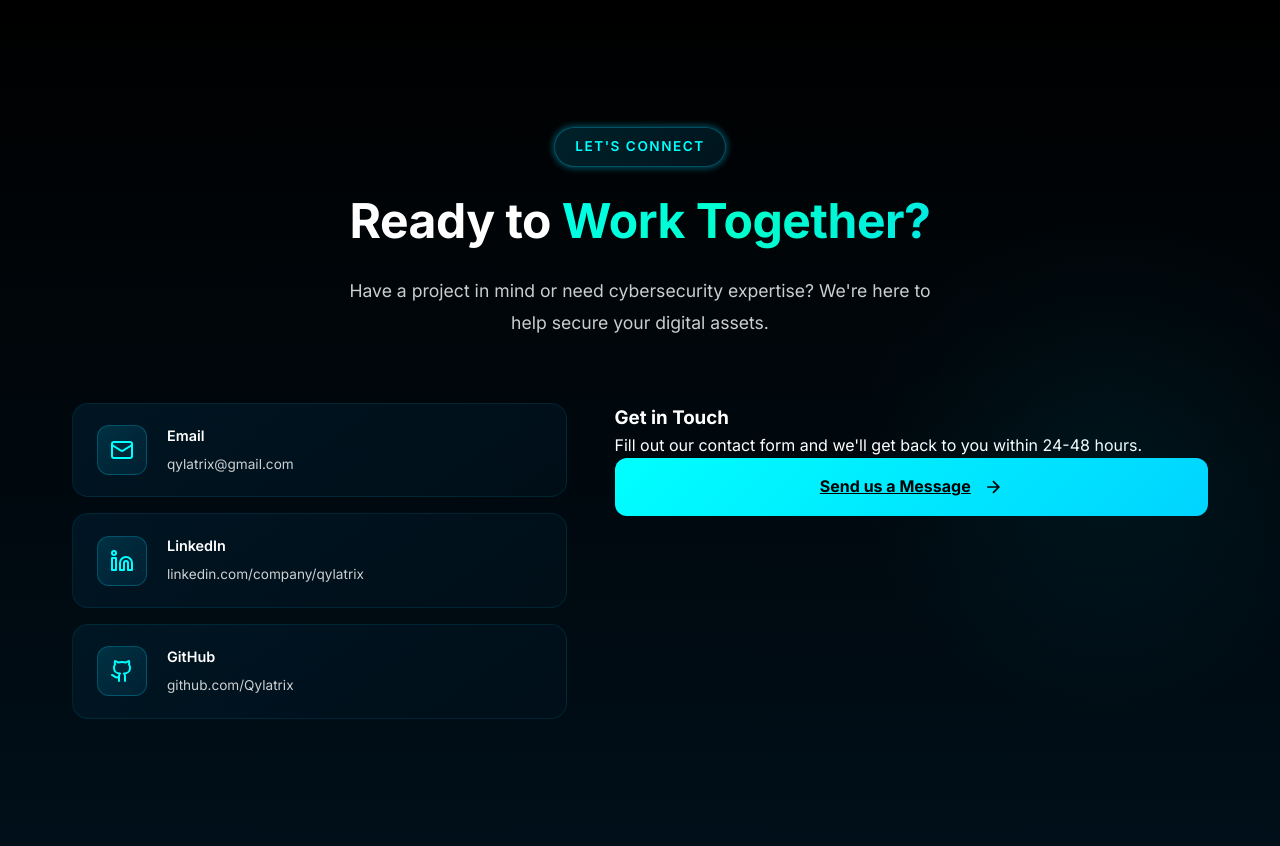
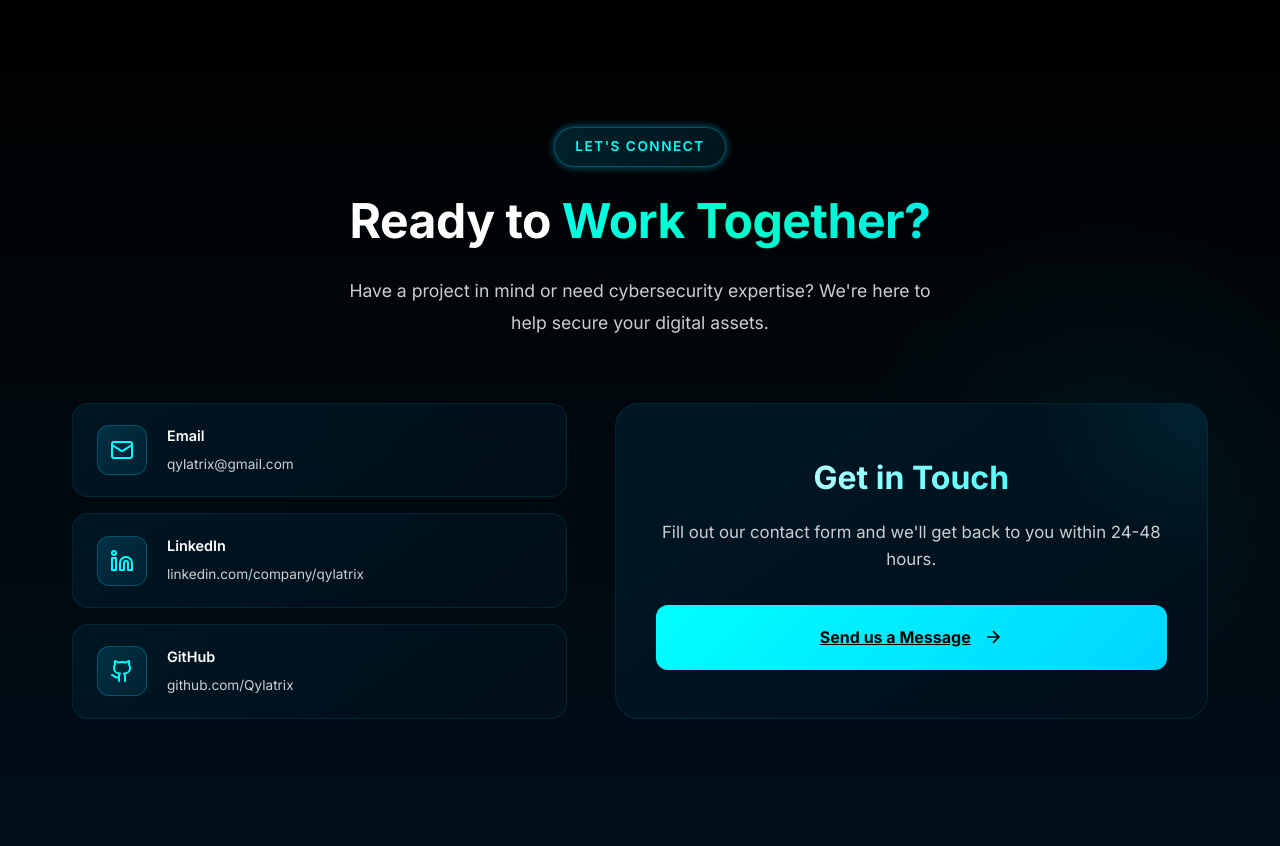
Before and after one commit to Qylatrix/qylatrix.github.io, a Flask app: page / in a window 1280 px wide. Shown: the part 2461-3307 px from the top of the page. Run offline with Flask 3, Linux system fonts and the light colour scheme; some libraries are stand-ins or nearby versions.

```diff
--- a/static/css/style.css
+++ b/static/css/style.css
@@ -446,9 +446,10 @@ body::before {
   font-weight: 600;
 }
 
-/* Hamburger Menu */
+/* Hamburger Menu - HIDDEN on desktop */
 .hamburger-menu {
-  display: flex;
+  display: none;
+  /* Hidden by default on desktop */
   flex-direction: column;
   gap: 5px;
   background: none;
@@ -3176,7 +3177,13 @@ body::before {
   }
 }
 
-/* Navigation works on ALL screen sizes */
+/* Responsive Navigation for Tablets and Mobile */
+@media (max-width: 992px) {
+  .hamburger-menu {
+    display: flex;
+    /* Show hamburger on tablets and mobile */
+  }
+
   .nav-menu {
     position: fixed;
     top: 0;
@@ -3191,6 +3198,8 @@ body::before {
     border-left: 2px solid var(--accent-pink);
     z-index: 999;
     box-shadow: -10px 0 50px rgba(0, 0, 0, 0.8);
+    gap: 0;
+    /* Remove gap for mobile */
   }
 
   .nav-menu.active {
@@ -3231,6 +3240,7 @@ body::before {
 
   .nav-menu.active li:nth-child(6) {
     transition-delay: 0.35s;
+  }
 }
 
 /* Menu overlay */
@@ -3505,6 +3515,58 @@ body::before {
   transform: translateX(5px) rotate(-10deg);
 }
 
+/* Contact CTA Wrapper */
+.contact-cta-wrapper {
+  position: relative;
+  background: linear-gradient(145deg, rgba(0, 25, 40, 0.9), rgba(0, 15, 25, 0.95));
+  border: 1px solid rgba(0, 212, 255, 0.1);
+  border-radius: 24px;
+  padding: 3rem 2.5rem;
+  text-align: center;
+  overflow: hidden;
+}
+
+.contact-cta-wrapper::before {
+  content: '';
+  position: absolute;
+  top: -50%;
+  right: -50%;
+  width: 100%;
+  height: 100%;
+  background: radial-gradient(circle, rgba(0, 212, 255, 0.08), transparent 50%);
+  pointer-events: none;
+}
+
+.cta-content {
+  position: relative;
+  z-index: 1;
+}
+
+.cta-title {
+  font-size: 2rem;
+  font-weight: 800;
+  color: #fff;
+  margin-bottom: 1rem;
+  background: linear-gradient(135deg, #fff, var(--accent-cyan));
+  -webkit-background-clip: text;
+  -webkit-text-fill-color: transparent;
+  background-clip: text;
+}
+
+.cta-description {
+  font-size: 1.05rem;
+  color: var(--text-secondary);
+  margin-bottom: 2rem;
+  line-height: 1.6;
+}
+
+.btn-contact-cta {
+  display: inline-flex;
+  align-items: center;
+  gap: 0.75rem;
+  padding: 1.25rem 3rem;
+}
+
 /* Contact Responsive */
 @media (max-width: 992px) {
   .contact-grid-premium {
```
Lines whose indentation alone changed are shown as unchanged.
